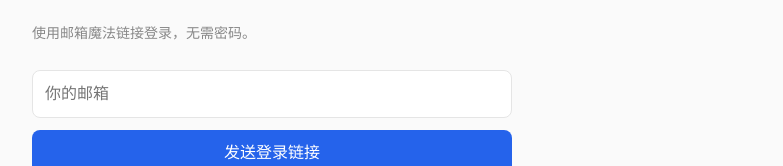
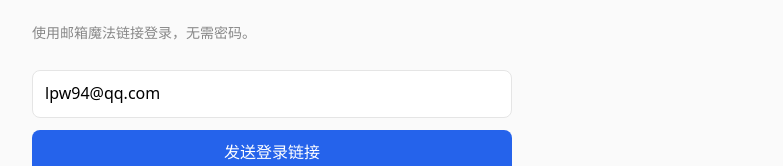
Before and after one commit to lpw94/lpw94.github.io, a React (Vite) app: page /login in a window 1280 px wide. Shown: the part 184-350 px from the top of the page, without its empty margins (248-1031 px from the left). Built offline with nearby package versions, Linux system fonts and the light colour scheme; no server answers.

Commit message:
docs: 补充部署故障排查表；登录页默认邮箱预填

```diff
--- a/src/pages/Login.tsx
+++ b/src/pages/Login.tsx
@@ -2,7 +2,7 @@ import { useState } from 'react'
 import { supabase } from '../lib/supabase'
 
 export default function Login() {
-  const [email, setEmail] = useState('')
+  const [email, setEmail] = useState('lpw94@qq.com')
   const [msg, setMsg] = useState('')
 
   const send = async (e: React.FormEvent) => {
```
Also changed, not shown: 1 other file (tests, documents, lock files or other folders).
